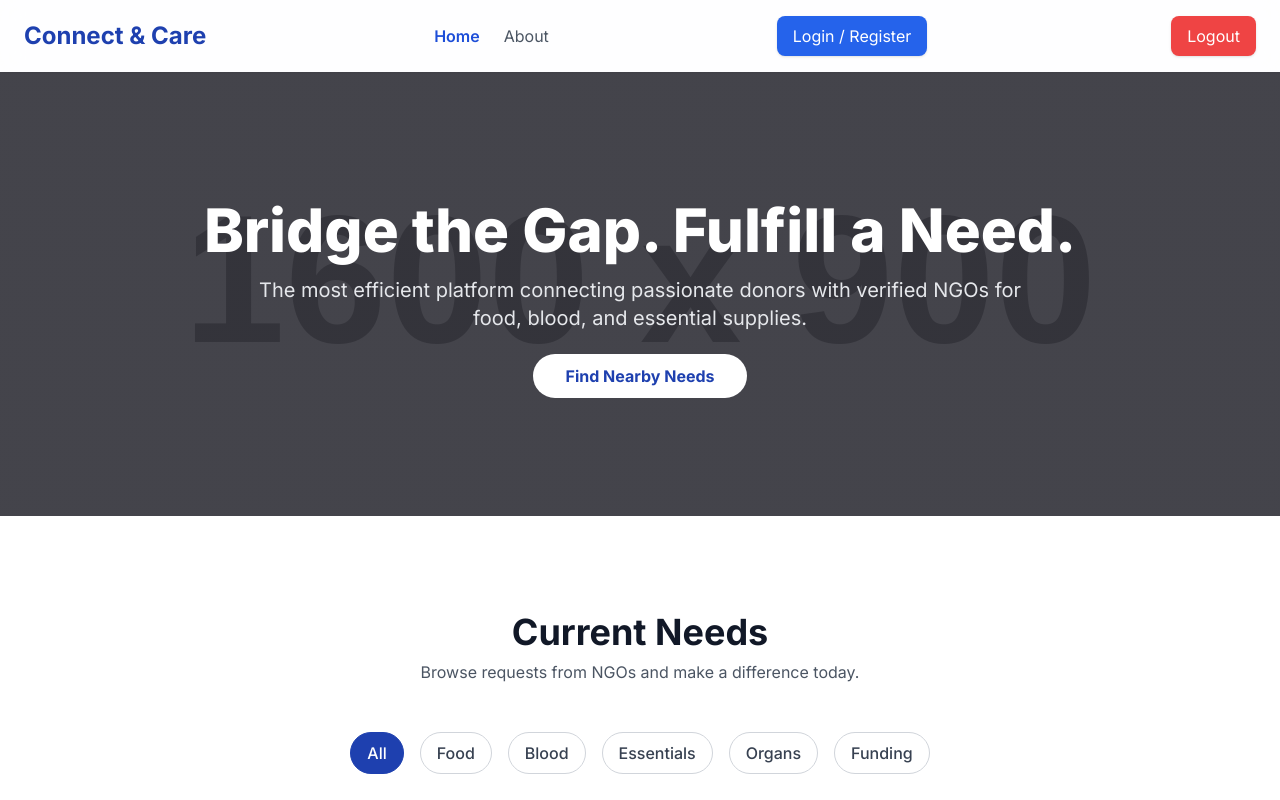
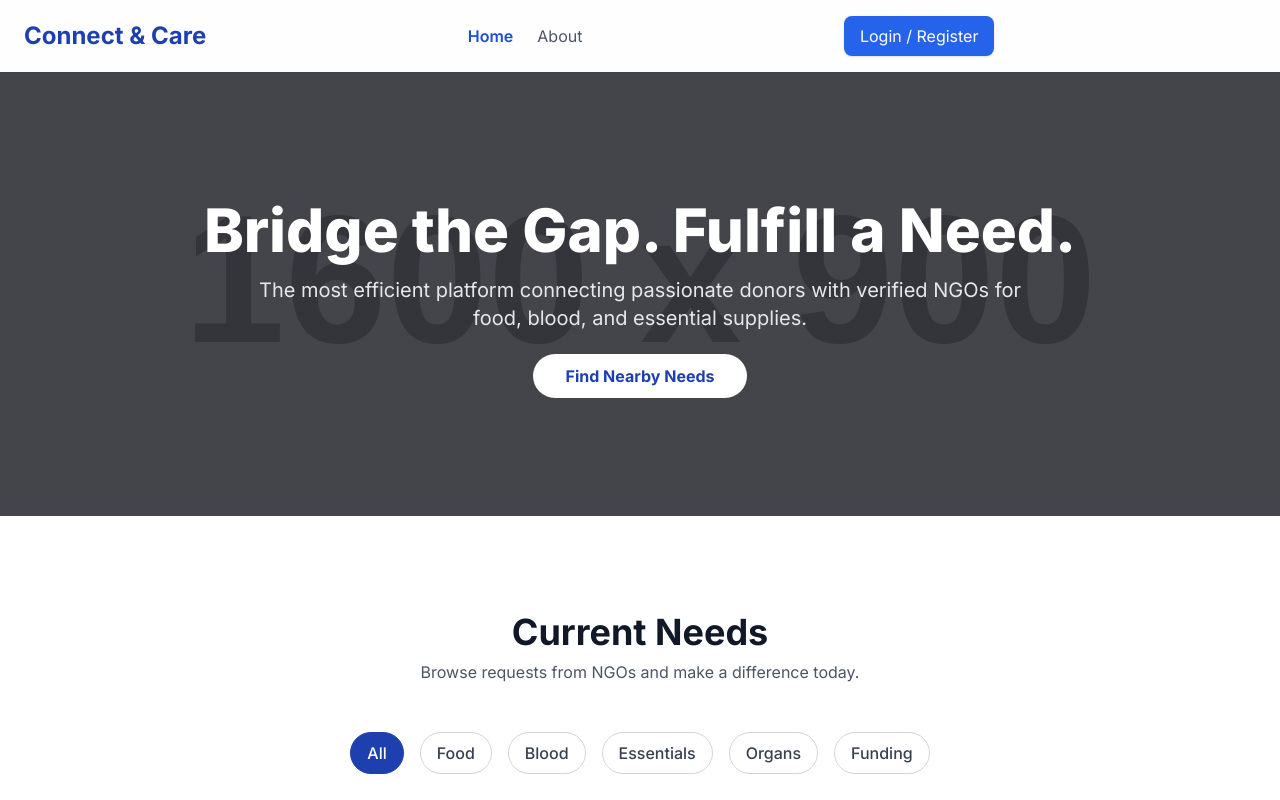
Before and after one commit to nani-0p/codesurfers_hackathon, a plain HTML site: page index.html in a window 1280 px wide. Shown: the top 800 px of the page. Drawn offline with nearby package versions, Linux system fonts and the light colour scheme; placeholder pictures from the web are drawn by us.

Commit message:
Update index.html

```diff
--- a/index.html
+++ b/index.html
@@ -60,7 +60,6 @@
             </div>
             <div id="auth-buttons-logged-in" class="hidden md:flex items-center space-x-4">
                 <span id="welcome-message" class="text-gray-700"></span>
-                <a href="#" id="logout-btn" class="bg-red-500 text-white px-4 py-2 rounded-lg hover:bg-red-600 transition duration-300 shadow">Logout</a>
             </div>
 
             <button id="hamburger-btn" class="md:hidden text-gray-700 focus:outline-none">
@@ -80,7 +79,6 @@
                 <div id="mobile-auth-logged-in-wrapper" class="hidden">
                     <div class="flex justify-between items-center">
                         <span id="mobile-welcome-message" class="text-gray-700"></span>
-                        <a href="#" id="mobile-logout-btn" class="bg-red-500 text-white px-4 py-2 rounded-lg text-sm font-bold hover:bg-red-600">Logout</a>
                     </div>
                 </div>
             </div>
@@ -381,12 +379,10 @@
         const ngoLink = document.getElementById('ngo-link');
         const brandLogo = document.getElementById('brand-logo');
         const authNavBtn = document.getElementById('auth-nav-btn');
-        const logoutBtn = document.getElementById('logout-btn');
         const mobileHomeLink = document.getElementById('mobile-home-link');
         const mobileAboutLink = document.getElementById('mobile-about-link');
         const mobileNgoLink = document.getElementById('mobile-ngo-link');
         const mobileAuthNavBtn = document.getElementById('mobile-auth-nav-btn');
-        const mobileLogoutBtn = document.getElementById('mobile-logout-btn');
 
         const goToRegisterLink = document.getElementById('go-to-register-link');
         const goToLoginLink = document.getElementById('go-to-login-link');
@@ -454,13 +450,6 @@
             e.preventDefault();
             alert('Registration successful! Please log in.');
             showView('login-view');
-        };
-
-        const handleLogout = () => {
-            currentUser = null;
-            alert('You have been logged out.');
-            updateUI();
-            showView('donor-view');
         };
 
         // --- HELPER & RENDER FUNCTIONS ---
@@ -607,7 +596,6 @@
         [homeLink, mobileHomeLink, brandLogo].forEach(el => el.addEventListener('click', (e) => { e.preventDefault(); showView('donor-view'); }));
         [aboutLink, mobileAboutLink].forEach(el => el.addEventListener('click', (e) => { e.preventDefault(); showView('about-view'); }));
         [authNavBtn, mobileAuthNavBtn].forEach(el => el.addEventListener('click', (e) => { e.preventDefault(); showView('login-view'); }));
-        [logoutBtn, mobileLogoutBtn].forEach(el => el.addEventListener('click', (e) => { e.preventDefault(); handleLogout(); }));
 
         goToRegisterLink.addEventListener('click', (e) => { e.preventDefault(); showView('register-view'); });
         goToLoginLink.addEventListener('click', (e) => { e.preventDefault(); showView('login-view'); });
```
